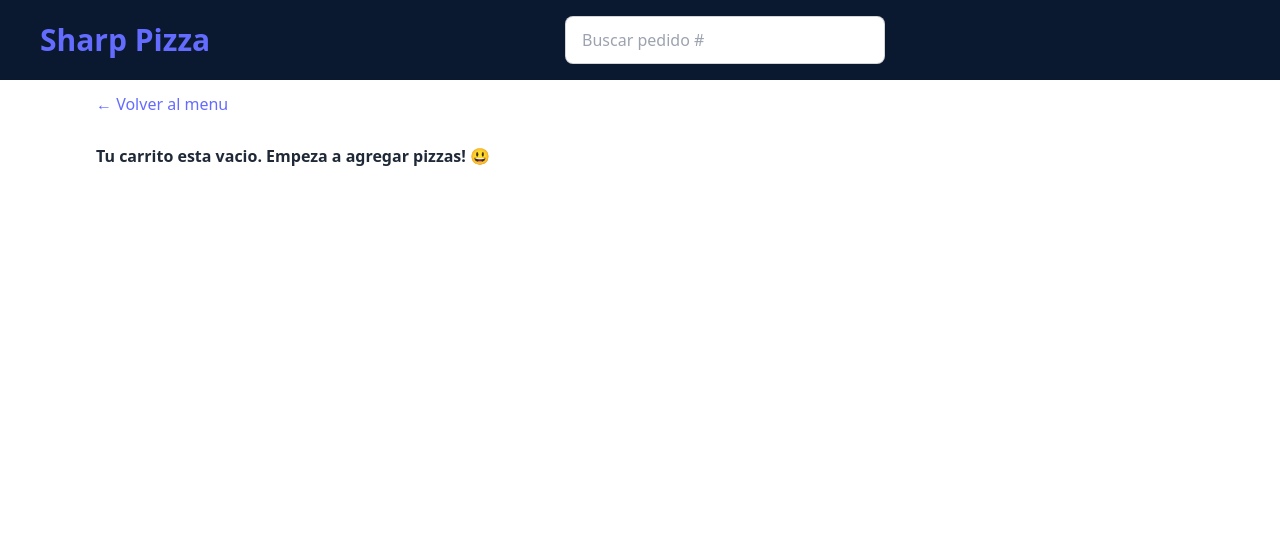
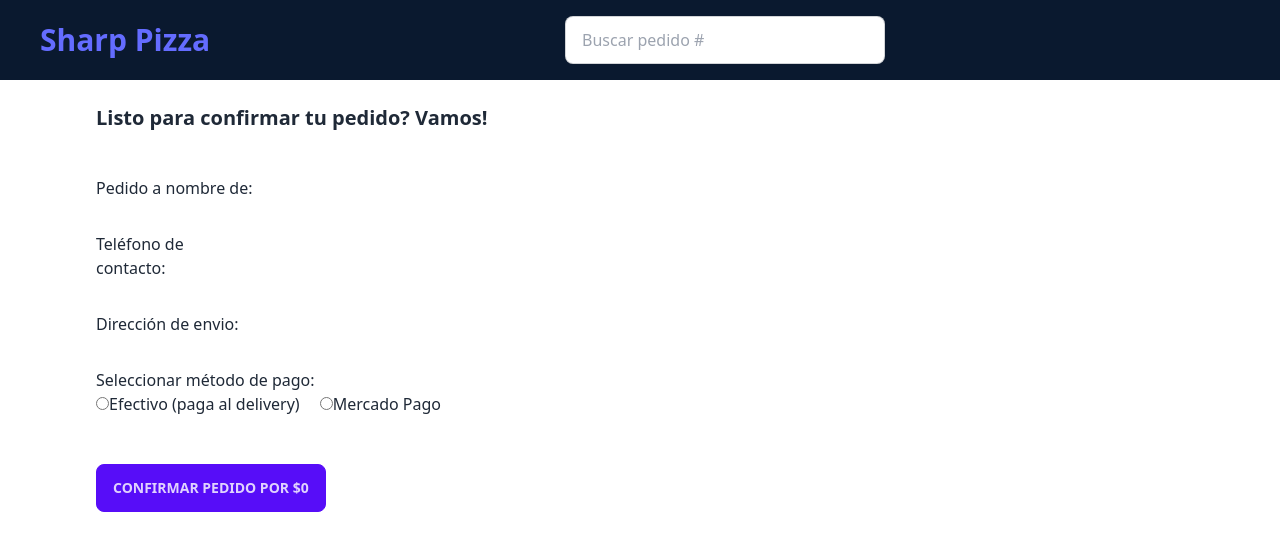
Before and after one commit to No-Country/c14-46-m-csharp-react, a React (Vite) app in the folder front/sharp-pizza/: page /order/new in a window 1280 px wide. Shown: the top 550 px of the page. Built offline with nearby package versions, Linux system fonts and the light colour scheme.

Commit message:
add time and status to order data and add total price in confirm btn

```diff
--- a/front/sharp-pizza/src/features/order/CreateOrder.tsx
+++ b/front/sharp-pizza/src/features/order/CreateOrder.tsx
@@ -1,8 +1,8 @@
-import { useSelector } from "react-redux"
+import { useDispatch, useSelector } from "react-redux"
 import EmptyCart from "../cart/EmptyCart"
 import toast from "react-hot-toast"
 import axios from "axios"
-import { getTotalPrice } from "../cart/cartSlice"
+import { clearCart, getTotalPrice } from "../cart/cartSlice"
 import { useNavigate } from "react-router-dom"
 import { ZodType, z } from "zod"
 import { useForm } from "react-hook-form"
@@ -22,9 +22,9 @@ const CreateOrder = () => {
   const products = useSelector(state => state.cart.products)
   const totalPrice = useSelector(getTotalPrice)
 
-  if (!products.length) return <EmptyCart />
 
   const navigate = useNavigate()
+  const dispatch = useDispatch()
 
   const schema: ZodType<FormData> = z.object({
     customer: z.string(),
@@ -37,19 +37,20 @@ const CreateOrder = () => {
     resolver: zodResolver(schema),
   })
 
-
   const handleOrder = (data: FormData) => {
     toast.promise(axios.post('http://localhost:3001/order', {
       orderId: Math.floor(Math.random() * Date.now()).toString(16),
       customer: data.customer,
       phone: data.phone,
       address: data.address,
-      date: new Date().toLocaleDateString(),
+      date: new Date().toLocaleString(),
       products,
       paymentMethod: data.paymentMethod,
-      orderPrice: totalPrice
+      orderPrice: totalPrice,
+      status: 'preparacion'
     }).then(() => {
-      navigate('/menu')
+      navigate('/order')
+      dispatch(clearCart())
     }), {
       loading: 'Enviando...',
       success: 'Gracias por tu compra 🍕',
@@ -99,7 +100,7 @@ const CreateOrder = () => {
         </fieldset>
 
         <div>
-          <button className="btn btn-primary">Confirmar pedido</button>
+          <button className="btn btn-primary">Confirmar pedido por ${totalPrice}</button>
         </div>
       </form>
     </div>
```
